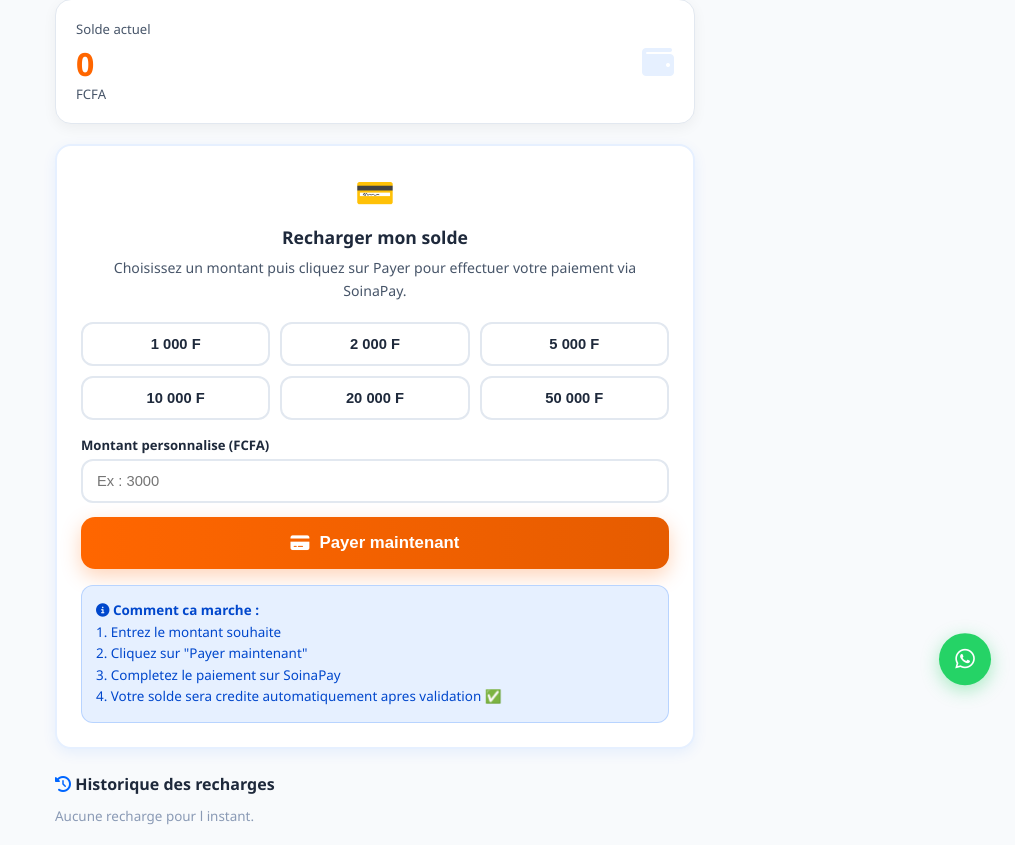
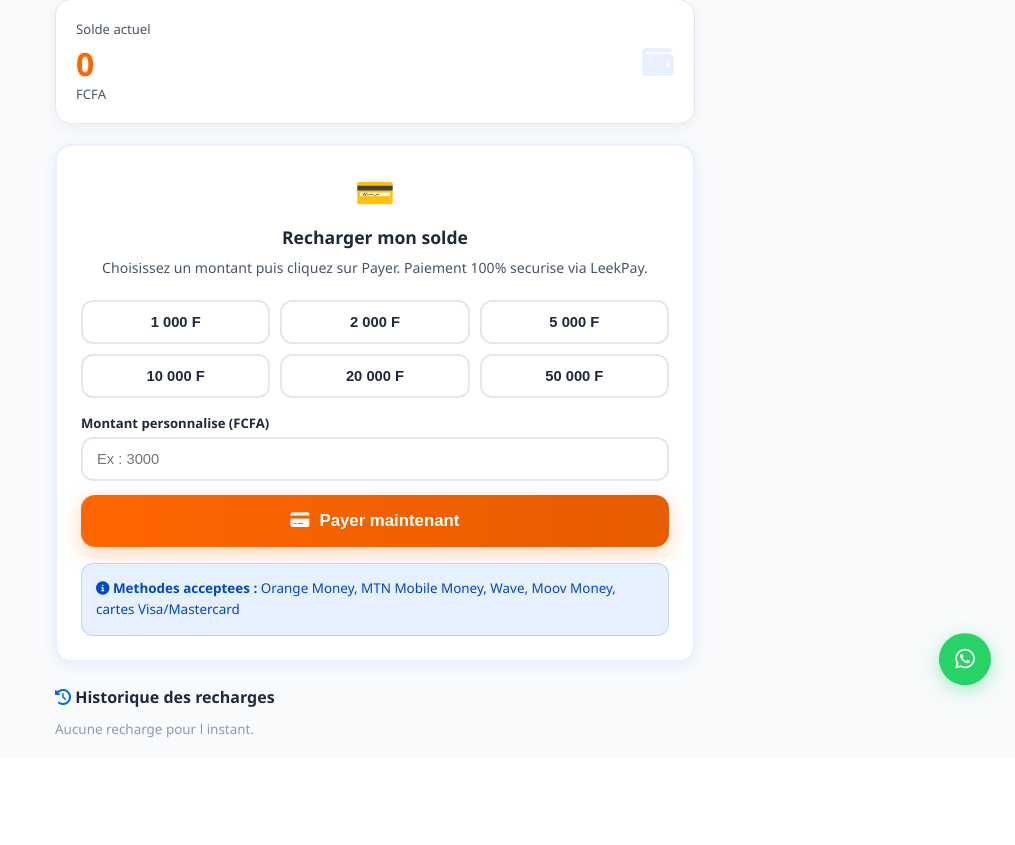
Before and after one commit to abdoula14cherif/boostcentral, a Flask app: page /recharge/ in a window 1280 px wide. Shown: the part 90-935 px from the top of the page, without its empty margins (265-1280 px from the left). After the commit the page ends 828 px from the top, so only its background shows below. Run offline with Flask 3, Linux system fonts and the light colour scheme; the visitor is signed in with stand-in values (Sample User, id 1); some libraries are stand-ins or nearby versions.

Commit message:
Integration LeekPay JS widget correct

```diff
--- a/app/routes/recharge.py
+++ b/app/routes/recharge.py
@@ -1,5 +1,4 @@
 import logging
-import requests as req
 from flask import Blueprint, render_template, redirect, url_for, flash, current_app, request, session
 from app.models.security import login_required, get_current_user
 from app.models.database import get_profile, get_user_recharges, create_recharge
@@ -7,7 +6,6 @@ from app.models.database import get_profile, get_user_recharges, create_recharge
 logger = logging.getLogger(__name__)
 recharge_bp = Blueprint("recharge", __name__)
 
-LEEKPAY_URL = "https://leekpay.fr/api/v1/checkout"
 LEEKPAY_PK = "pk_live_h0RQu365IhnhdXkW2YeWZiDmKQGo7Pn1"
 
 @recharge_bp.route("/")
@@ -18,76 +16,36 @@ def index():
     history = get_user_recharges(user["id"], limit=10)
     return render_template("dashboard/recharge.html",
         user=user, profile=profile, history=history,
+        leekpay_pk=LEEKPAY_PK,
         whatsapp=current_app.config["WHATSAPP_NUMBER"])
 
-@recharge_bp.route("/initier", methods=["POST"])
+@recharge_bp.route("/enregistrer", methods=["POST"])
 @login_required
-def initier():
+def enregistrer():
+    """Enregistre la recharge en attente apres paiement LeekPay."""
     user = get_current_user()
-    montant = request.form.get("montant", "").strip()
+    montant = request.form.get("montant", "0")
+    payment_id = request.form.get("payment_id", "")
 
     try:
         montant_fcfa = float(montant)
     except:
-        flash("Montant invalide.", "error")
-        return redirect(url_for("recharge.index"))
+        return "Erreur", 400
 
-    if montant_fcfa < 500:
-        flash("Montant minimum : 500 FCFA.", "error")
-        return redirect(url_for("recharge.index"))
+    result = create_recharge({
+        "user_id": user["id"],
+        "user_email": user["email"],
+        "montant_fcfa": montant_fcfa,
+        "methode": "soinapay",
+        "hash_tx": payment_id,
+        "capture_url": None,
+        "statut": "en_attente"
+    })
 
-    try:
-        # Creer le checkout LeekPay
-        return_url = url_for("recharge.retour", _external=True)
-        r = req.post(LEEKPAY_URL,
-            headers={
-                "Authorization": f"Bearer {LEEKPAY_PK}",
-                "Content-Type": "application/json"
-            },
-            json={
-                "amount": int(montant_fcfa),
-                "currency": "XOF",
-                "description": f"Recharge Boost Central - {user['email']}",
-                "return_url": return_url,
-                "customer_email": user["email"],
-                "metadata": {
-                    "user_id": user["id"],
-                    "user_email": user["email"]
-                }
-            },
-            timeout=15
-        )
-        data = r.json()
-        logger.info(f"LeekPay response: {data}")
+    if result:
+        logger.info(f"Recharge enregistree: {user['email']} - {montant_fcfa} FCFA - {payment_id}")
+        flash(f"Paiement de {montant_fcfa:,.0f} FCFA recu ! Votre solde sera credite apres validation.", "success")
+    else:
+        flash("Erreur enregistrement. Contactez le support.", "error")
 
-        if data.get("success") and data.get("data", {}).get("payment_url"):
-            payment_id = data["data"]["payment_id"]
-            payment_url = data["data"]["payment_url"]
-
-            # Enregistrer en attente
-            create_recharge({
-                "user_id": user["id"],
-                "user_email": user["email"],
-                "montant_fcfa": montant_fcfa,
-                "methode": "soinapay",
-                "hash_tx": payment_id,
-                "capture_url": None,
-                "statut": "en_attente"
-            })
-
-            return redirect(payment_url)
-        else:
-            msg = data.get("message", str(data))
-            flash(f"Erreur LeekPay : {msg}", "error")
-            return redirect(url_for("recharge.index"))
-
-    except Exception as e:
-        logger.error(f"LeekPay erreur: {e}")
-        flash(f"Erreur de connexion au service de paiement.", "error")
-        return redirect(url_for("recharge.index"))
-
-@recharge_bp.route("/retour")
-@login_required
-def retour():
-    flash("Paiement effectue ! Votre solde sera credite apres validation.", "success")
     return redirect(url_for("recharge.index"))
--- a/app/templates/dashboard/recharge.html
+++ b/app/templates/dashboard/recharge.html
@@ -17,7 +17,7 @@ main{padding:20px;max-width:680px;margin:0 auto}
 .fg label{display:block;font-size:.82rem;font-weight:600;color:var(--dark);margin-bottom:5px}
 .inp{width:100%;padding:12px 14px;border:2px solid var(--gray);border-radius:12px;font-size:.92rem;color:var(--dark);outline:none;transition:border-color .22s;background:var(--white)}
 .inp:focus{border-color:var(--blue)}
-.btn-pay{width:100%;display:flex;align-items:center;justify-content:center;gap:10px;background:linear-gradient(90deg,var(--orange),var(--orange-d));color:#fff;padding:16px;border:none;border-radius:14px;font-size:1.05rem;font-weight:800;cursor:pointer;box-shadow:0 7px 20px rgba(255,102,0,.28);transition:all .28s}
+.btn-pay{width:100%;display:flex;align-items:center;justify-content:center;gap:10px;background:linear-gradient(90deg,var(--orange),var(--orange-d));color:#fff;padding:16px;border:none;border-radius:14px;font-size:1.05rem;font-weight:800;cursor:pointer;box-shadow:0 7px 20px rgba(255,102,0,.28);transition:all .28s;margin-top:10px}
 .btn-pay:hover{transform:translateY(-3px)}
 .info-box{background:var(--blue-l);border-radius:12px;padding:14px;margin-top:16px;font-size:.84rem;color:var(--blue-d);line-height:1.6;border:1px solid rgba(0,102,255,.2)}
 .hist-title{font-size:1rem;font-weight:700;color:var(--dark);margin-bottom:12px;margin-top:24px}
@@ -27,13 +27,24 @@ main{padding:20px;max-width:680px;margin:0 auto}
 .badge{display:inline-flex;align-items:center;gap:4px;padding:4px 10px;border-radius:18px;font-size:.73rem;font-weight:700}
 .s-wait{background:#FFF8E6;color:#D97706}.s-ok{background:#EDFFF5;color:var(--green)}.s-ref{background:#fee2e2;color:var(--red)}
 {% endblock %}
+
 {% block nav %}
 <header>
 <a href="{{ url_for('dashboard.index') }}" class="back-btn"><i class="fas fa-arrow-left"></i> Retour</a>
 <div class="logo">BOOST CENTRAL</div>
 </header>
 {% endblock %}
+
 {% block content %}
+<!-- Script LeekPay -->
+<script src="https://leekpay.fr/js/leekpay.js"></script>
+
+<!-- Formulaire cache pour enregistrer apres paiement -->
+<form id="enregistrerForm" method="POST" action="{{ url_for('recharge.enregistrer') }}" style="display:none">
+<input type="hidden" name="montant" id="hiddenMontant">
+<input type="hidden" name="payment_id" id="hiddenPaymentId">
+</form>
+
 <main>
 <div class="bal-box">
 <div>
@@ -47,38 +58,34 @@ main{padding:20px;max-width:680px;margin:0 auto}
 <div class="pay-card">
 <div style="font-size:2rem;text-align:center;margin-bottom:12px">💳</div>
 <div class="pay-title">Recharger mon solde</div>
-<div class="pay-sub">Choisissez un montant puis cliquez sur Payer pour effectuer votre paiement via SoinaPay.</div>
+<div class="pay-sub">Choisissez un montant puis cliquez sur Payer. Paiement 100% securise via LeekPay.</div>
 
-<form method="POST" action="{{ url_for('recharge.initier') }}">
 <div class="montant-grid">
-<button type="button" class="montant-btn" onclick="setMontant(1000)">1 000 F</button>
-<button type="button" class="montant-btn" onclick="setMontant(2000)">2 000 F</button>
-<button type="button" class="montant-btn" onclick="setMontant(5000)">5 000 F</button>
-<button type="button" class="montant-btn" onclick="setMontant(10000)">10 000 F</button>
-<button type="button" class="montant-btn" onclick="setMontant(20000)">20 000 F</button>
-<button type="button" class="montant-btn" onclick="setMontant(50000)">50 000 F</button>
+<button type="button" class="montant-btn" onclick="setMontant(1000,this)">1 000 F</button>
+<button type="button" class="montant-btn" onclick="setMontant(2000,this)">2 000 F</button>
+<button type="button" class="montant-btn" onclick="setMontant(5000,this)">5 000 F</button>
+<button type="button" class="montant-btn" onclick="setMontant(10000,this)">10 000 F</button>
+<button type="button" class="montant-btn" onclick="setMontant(20000,this)">20 000 F</button>
+<button type="button" class="montant-btn" onclick="setMontant(50000,this)">50 000 F</button>
 </div>
+
 <div class="fg">
 <label>Montant personnalise (FCFA)</label>
-<input type="number" class="inp" name="montant" id="montantInp" placeholder="Ex : 3000" min="500" required>
+<input type="number" class="inp" id="montantInp" placeholder="Ex : 3000" min="100" oninput="montantSelectionne=this.value">
 </div>
-<button type="submit" class="btn-pay">
+
+<button type="button" class="btn-pay" onclick="lancerPaiement()">
 <i class="fas fa-credit-card"></i> Payer maintenant
 </button>
-</form>
 
 <div class="info-box">
 <i class="fas fa-info-circle"></i>
-<strong>Comment ca marche :</strong><br>
-1. Entrez le montant souhaite<br>
-2. Cliquez sur "Payer maintenant"<br>
-3. Completez le paiement sur SoinaPay<br>
-4. Votre solde sera credite automatiquement apres validation ✅
+<strong>Methodes acceptees :</strong> Orange Money, MTN Mobile Money, Wave, Moov Money, cartes Visa/Mastercard
 </div>
 </div>
 
 <div class="hist-title"><i class="fas fa-history" style="color:var(--blue)"></i> Historique des recharges</div>
-{% set ml={'mtn':'MTN Mobile Money','orange':'Orange Money','crypto_btc':'Bitcoin','crypto_bnb':'BNB BSC','crypto_sol':'Solana','soinapay':'SoinaPay'} %}
+{% set ml={'mtn':'MTN Mobile Money','orange':'Orange Money','crypto_btc':'Bitcoin','crypto_bnb':'BNB BSC','crypto_sol':'Solana','soinapay':'LeekPay'} %}
 {% if history %}
 {% for r in history %}
 {% set bmap={'en_attente':('s-wait','⏳ En attente'),'valide':('s-ok','✅ Validee'),'refuse':('s-ref','❌ Refusee')} %}
@@ -96,12 +103,55 @@ main{padding:20px;max-width:680px;margin:0 auto}
 {% endif %}
 </main>
 {% endblock %}
+
 {% block extra_js %}
 <script>
-function setMontant(val){
-  document.getElementById('montantInp').value=val;
-  document.querySelectorAll('.montant-btn').forEach(function(b){b.classList.remove('sel')});
-  event.target.classList.add('sel');
+var montantSelectionne = 0;
+var LEEKPAY_PK = "{{ leekpay_pk }}";
+var USER_EMAIL = "{{ session.user_email }}";
+
+function setMontant(val, btn) {
+    montantSelectionne = val;
+    document.getElementById('montantInp').value = val;
+    document.querySelectorAll('.montant-btn').forEach(function(b) { b.classList.remove('sel'); });
+    btn.classList.add('sel');
+}
+
+function lancerPaiement() {
+    var montant = parseInt(document.getElementById('montantInp').value) || montantSelectionne;
+    if (!montant || montant < 100) {
+        alert('Veuillez choisir un montant minimum de 100 FCFA.');
+        return;
+    }
+
+    LeekPay.configure({
+        onSuccess: function(data) {
+            console.log('Paiement reussi:', data);
+            document.getElementById('hiddenMontant').value = montant;
+            document.getElementById('hiddenPaymentId').value = data.payment_id || '';
+            document.getElementById('enregistrerForm').submit();
+        },
+        onCancel: function() {
+            alert('Paiement annule.');
+        }
+    });
+
+    LeekPay.checkout({
+        amount: montant,
+        currency: 'XOF',
+        apiKey: LEEKPAY_PK,
+        description: 'Recharge Boost Central',
+        customerEmail: USER_EMAIL,
+        onSuccess: function(data) {
+            console.log('Paiement reussi:', data);
+            document.getElementById('hiddenMontant').value = montant;
+            document.getElementById('hiddenPaymentId').value = data.payment_id || '';
+            document.getElementById('enregistrerForm').submit();
+        },
+        onCancel: function() {
+            alert('Paiement annule.');
+        }
+    });
 }
 </script>
 {% endblock %}
```
